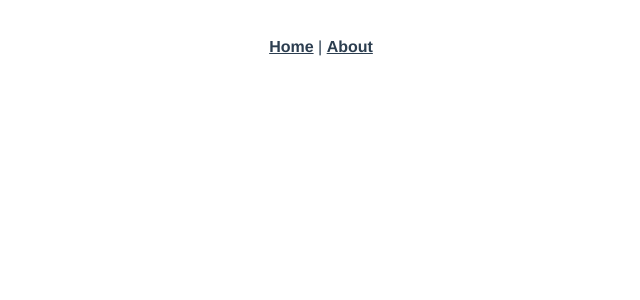
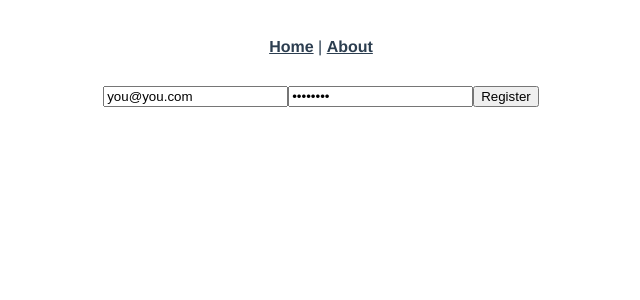
Before and after one commit to arielle1502/garden-market-vue, a Vue app in the folder client/: page /#/register in a window 1280 px wide. Shown: the top 300 px of the page, without its empty margins (319-959 px from the left). Built offline with nearby package versions, Linux system fonts and the light colour scheme.

Commit message:
created component register
created the register component to pass email to the server adn then to the server displays i tin teh console

```diff
--- /dev/null
+++ b/client/src/components/Register.vue
@@ -0,0 +1,49 @@
+<template>
+  <div class="hello">
+     <input type="email" name="email" placeholder="Email" v-model="email"/>
+    <input type="password" name="password" placeholder="Password" v-model="password"/>
+    <button @click="register">Register</button>
+  </div>
+</template>
+
+<script>
+import AuthenticationService from '@/services/AuthenticationService'
+export default {
+  name: 'Register',
+  data() {
+    return{
+      email: "you@you.com",
+      password: "password"
+    };
+  },
+  methods: {
+    async register() {
+      const response = await AuthenticationService.register(
+        {
+      email: this.email,
+      password: this.password
+    });
+    console.log(response.data)
+    }
+  }
+
+}
+</script>
+
+<!-- Add "scoped" attribute to limit CSS to this component only -->
+<style scoped>
+h3 {
+  margin: 40px 0 0;
+}
+ul {
+  list-style-type: none;
+  padding: 0;
+}
+li {
+  display: inline-block;
+  margin: 0 10px;
+}
+a {
+  color: #42b983;
+}
+</style>
--- a/client/src/router/index.js
+++ b/client/src/router/index.js
@@ -1,6 +1,7 @@
 import Vue from 'vue'
 import VueRouter from 'vue-router'
 import Home from '../views/Home.vue'
+import Register from '../components/Register.vue'
 
 Vue.use(VueRouter)
 
@@ -11,12 +12,12 @@ Vue.use(VueRouter)
     component: Home
   },
   {
-    path: '/about',
-    name: 'About',
+    path: '/register',
+    name: 'Register',
     // route level code-splitting
     // this generates a separate chunk (about.[hash].js) for this route
     // which is lazy-loaded when the route is visited.
-    component: () => import(/* webpackChunkName: "about" */ '../views/About.vue')
+    component: Register
   }
 ]
 
```
Also changed, not shown: 1 other file (tests, documents, lock files or other folders).
